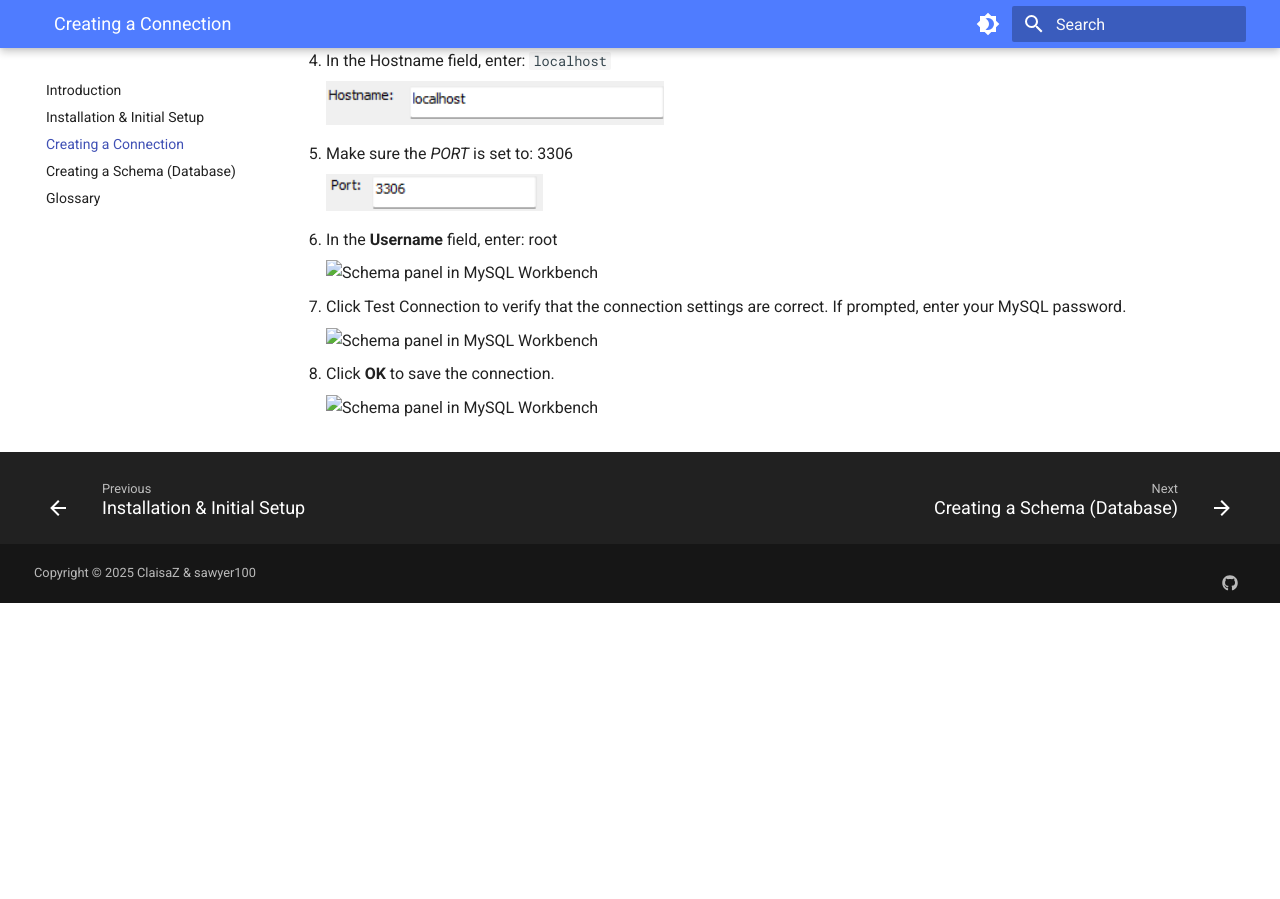
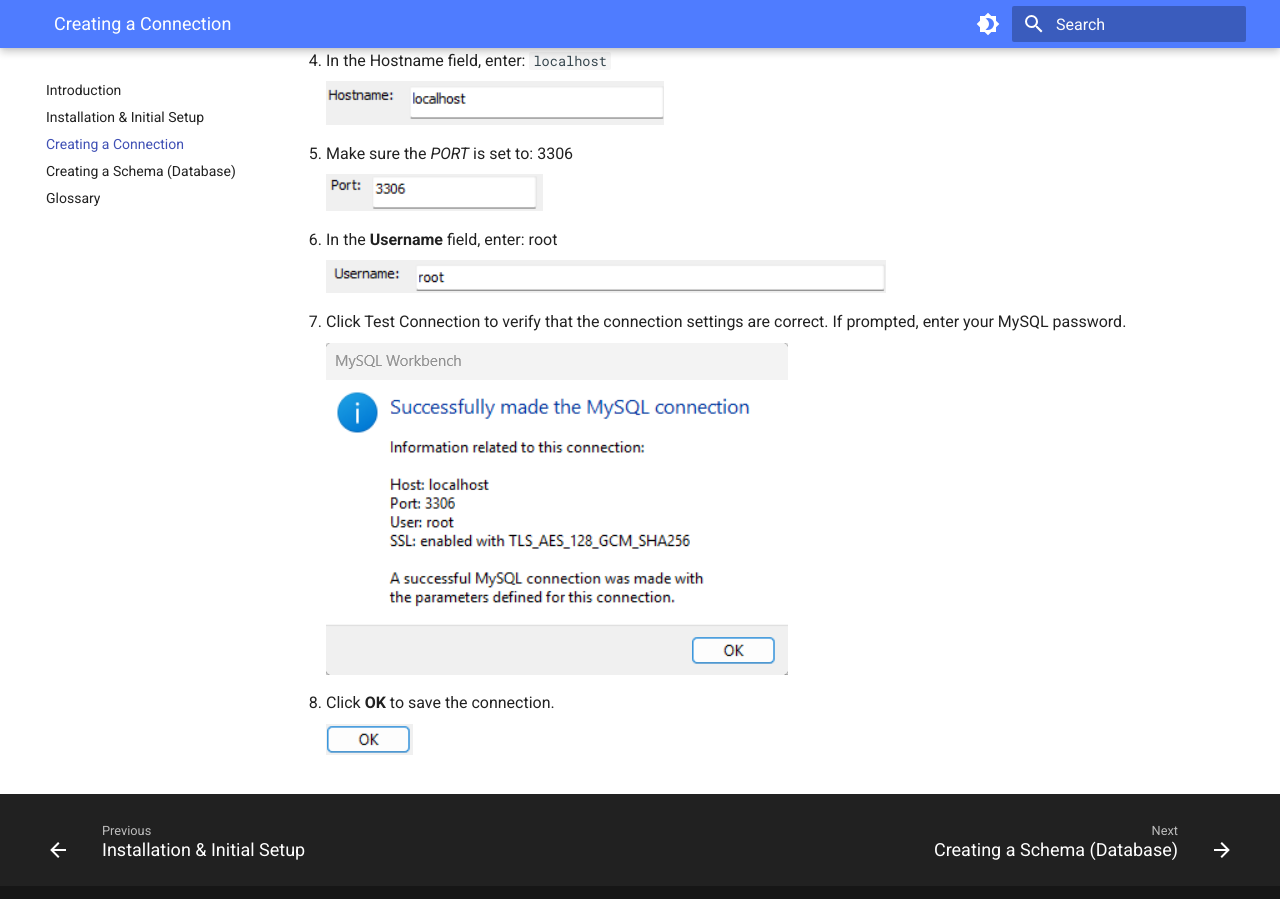
Before and after one commit to ClaisaZ/mkdocs-MySQL-user-guide, an MkDocs documentation site: the page built from docs/2-create-conn.md, in a window 1280 px wide and 900 px high, scrolled down 1020 px. Built offline with MkDocs 1.6.1 and Material for MkDocs 9.7.7, drawn with Linux system fonts in a browser that asks for light colours; before the commit the page ends 1623 px from its top, so only the background shows below that.

Commit message:
fix cdn image for creating a connection number 2

```diff
--- a/docs/2-create-conn.md
+++ b/docs/2-create-conn.md
@@ -12,7 +12,7 @@
 
 2. On the home screen, click the + icon next to MySQL Connections.
 
-    ![Schema panel in MySQL Workbench](https://cdn.jsdelivr.net/gh/ClaisaZ/mkdocs-MySQL-user-guide@main/docs/assets/images/Creating_Connection_2.png)
+    ![Schema panel in MySQL Workbench](https://cdn.jsdelivr.net/gh/ClaisaZ/mkdocs-MySQL-user-guide@main/docs/assets/images/Creating_Connection_2-2.png)
 
 3. In the Connection Name field, enter a name for the connection.
 
@@ -28,12 +28,12 @@
 
 6. In the **Username** field, enter: root
 
-    ![Schema panel in MySQL Workbench](/docs/assets/images/Creating_Connection_6.png)
+    ![Schema panel in MySQL Workbench](https://cdn.jsdelivr.net/gh/ClaisaZ/mkdocs-MySQL-user-guide@main/docs/assets/images/Creating_Connection_6.png)
 
 7. Click Test Connection to verify that the connection settings are correct. If prompted, enter your MySQL password.
 
-    ![Schema panel in MySQL Workbench](/docs/assets/images/Creating_Connection_7.png)
+    ![Schema panel in MySQL Workbench](https://cdn.jsdelivr.net/gh/ClaisaZ/mkdocs-MySQL-user-guide@main/docs/assets/images/Creating_Connection_7.png)
 
 8. Click **OK** to save the connection.
 
-    ![Schema panel in MySQL Workbench](/docs/assets/images/Creating_Connection_8.png)
+    ![Schema panel in MySQL Workbench](https://cdn.jsdelivr.net/gh/ClaisaZ/mkdocs-MySQL-user-guide@main/docs/assets/images/Creating_Connection_8.png)
```
Also changed, not shown: docs/assets/images/Creating_Connection_2-2.png (renamed from docs/assets/images/Creating_Connection_2.png).
